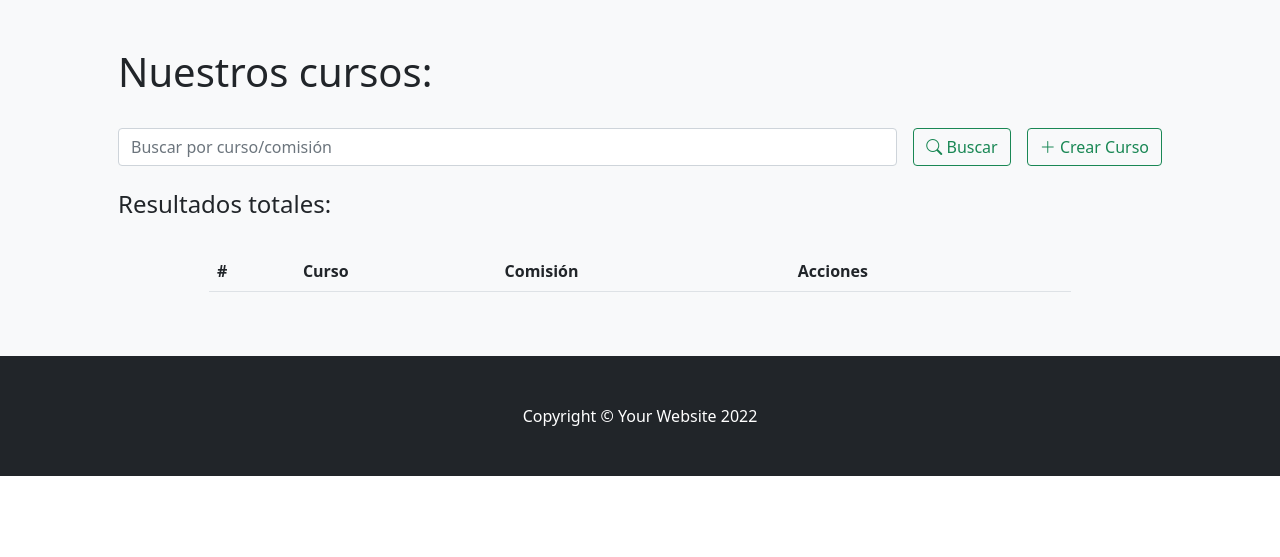
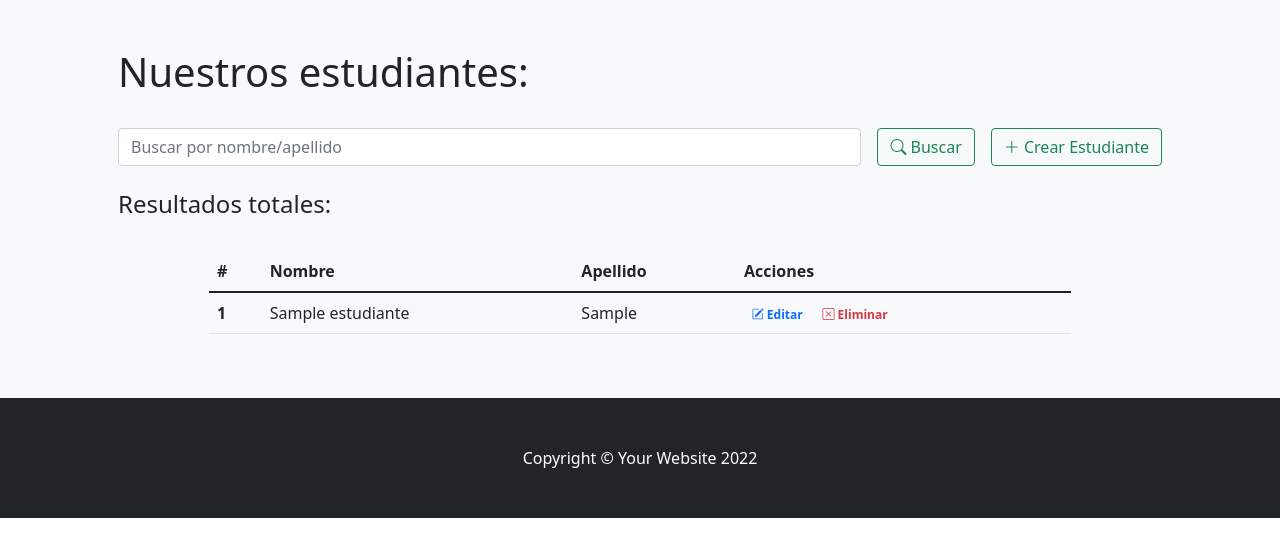
Before and after one commit to lucastrubiano/djangocoder, a Django app: page /coderapp/estudiantes/ in a window 1280 px wide. Shown: the part 56-613 px from the top of the page. Run offline with Django 4.2, Linux system fonts and the light colour scheme; tables that the repository leaves empty hold one stand-in row (values such as "Sample post"); lists and menus that the app fills with data are empty; some libraries are stand-ins or nearby versions.

Commit message:
crud manual listo

```diff
--- a/ProyectoCoder/ProyectoCoderApp/templates/ProyectoCoderApp/estudiantes.html
+++ b/ProyectoCoder/ProyectoCoderApp/templates/ProyectoCoderApp/estudiantes.html
@@ -8,15 +8,18 @@ Estudiantes - App Coder
 {% block contenidoPagina %}
 <section class="bg-light py-5">
     <div class="container px-5">
-        <h1>Nuestros cursos:</h1>
+        <h1>Nuestros estudiantes:</h1>
         <br>
         <div class="row gx-5 justify-content-center">
             <div class="col-lg-12">
                 <form class="d-flex my-2 my-lg-0" action="" method="post">
                     {% csrf_token %}
-                    <input class="flex-grow-0 form-control mr-sm-2" type="search" name="search" placeholder="Buscar por curso/comisión" aria-label="Search">
+                    <input class="flex-grow-0 form-control mr-sm-2" type="search" name="search" placeholder="Buscar por nombre/apellido" aria-label="Search">
                     <button class="btn btn-outline-success text-nowrap ms-3 my-2 my-sm-0" type="submit"> <i class="bi bi-search"></i> Buscar</button>
-                    <a class="btn btn-outline-success text-nowrap ms-3 my-2 my-sm-0" href="{% url 'crear_curso' %}"> <i class="bi bi-plus-lg"></i> Crear Curso</a>
+                    <a class="btn btn-outline-success text-nowrap ms-3 my-2 my-sm-0" href="{% url 'crear_estudiante' %}"> <i class="bi bi-plus-lg"></i> Crear Estudiante</a>
+                    {% comment %}
+                        {% url 'crear_estudiante' %}
+                    {% endcomment %}
                 </form>
             </div>
         </div>
@@ -35,21 +38,27 @@ Estudiantes - App Coder
                     <thead>
                         <tr>
                             <th scope="col">#</th>
-                            <th scope="col">Curso</th>
-                            <th scope="col">Comisión</th>
+                            <th scope="col">Nombre</th>
+                            <th scope="col">Apellido</th>
+                            <!-- <th scope="col">Email</th> -->
                             <th scope="col">Acciones</th>
                         </tr>
                     </thead>
                     <tbody>
 
-                        {% for curso in cursos %}
+                        {% for estudiante in estudiantes %}
                             <tr>
                                 <th scope="row">{{forloop.counter}}</th>
-                                <td>{{curso.nombre}}</td>
-                                <td>{{curso.comision}}</td>
+                                <td>{{estudiante.nombre}}</td>
+                                <td>{{estudiante.apellido}}</td>
+                                <!-- <td>{{estudiante.email}}</td> -->
                                 <td>
-                                    <a href="{% url 'editar_curso' curso.id %}" class="text-primary badge badge-primary text-decoration-none"> <i class="bi bi-pencil-square"></i> Editar</a>
-                                    <a href="{% url 'eliminar_curso' curso.id %}" class="text-danger badge badge-danger text-decoration-none"> <i class="bi bi-x-square"></i> Eliminar</a>
+                                    <a href="{% url 'editar_estudiante' estudiante.id %}" class="text-primary badge badge-primary text-decoration-none"> <i class="bi bi-pencil-square"></i> Editar</a>
+                                    <a href="{% url 'eliminar_estudiante' estudiante.id %}" class="text-danger badge badge-danger text-decoration-none"> <i class="bi bi-x-square"></i> Eliminar</a>
+                                    {% comment %}
+                                        {% url 'editar_estudiante' estudiante.id %}
+                                        {% url 'eliminar_estudiante' estudiante.id %}
+                                    {% endcomment %}
                                 </td>
                             </tr>
                         {% endfor %}
--- a/ProyectoCoder/ProyectoCoderApp/urls.py
+++ b/ProyectoCoder/ProyectoCoderApp/urls.py
@@ -7,6 +7,9 @@ urlpatterns = [
     path('', inicio, name="inicio"),
 
     path('estudiantes/', estudiantes, name="estudiantes"),
+    path('crear_estudiante/', crear_estudiante, name="crear_estudiante"),
+    path('eliminar_estudiante/<estudiante_id>', eliminar_estudiante, name="eliminar_estudiante"),
+    path('editar_estudiante/<estudiante_id>', editar_estudiante, name="editar_estudiante"),
 
     path('profesores/', profesores, name="profesores"),
     path(r'list', ProfesList.as_view(), name="profe_list"),
--- a/ProyectoCoder/ProyectoCoderApp/views.py
+++ b/ProyectoCoder/ProyectoCoderApp/views.py
@@ -3,8 +3,8 @@ import datetime
 from django.shortcuts import redirect, render
 from django.http import HttpResponse
 
-from .models import Curso, Profesor
-from .forms import NuevoCurso
+from .models import Curso, Estudiante, Profesor
+from .forms import EstudianteFormulario, NuevoCurso
 from django.db.models import Q
 
 from django.views.generic import ListView
@@ -42,8 +42,72 @@ def buscar_comision(request):
 """
 
 def estudiantes(request):
-    return render(request,"ProyectoCoderApp/estudiantes.html",{})
 
+    if request.method == "POST":
+
+        search = request.POST["search"]
+
+        if search != "":
+            estudiantes = Estudiante.objects.filter( Q(nombre__icontains=search) | Q(apellido__icontains=search) ).values()
+
+            return render(request,"ProyectoCoderApp/estudiantes.html",{"estudiantes":estudiantes, "search":True, "busqueda":search})
+
+    estudiantes = Estudiante.objects.all()
+
+    return render(request,"ProyectoCoderApp/estudiantes.html",{"estudiantes":estudiantes})
+
+def crear_estudiante(request):
+
+    # post
+    if request.method == "POST":
+
+        formulario = EstudianteFormulario(request.POST)
+
+        if formulario.is_valid():
+
+            info = formulario.cleaned_data
+
+            estudiante = Estudiante(nombre=info["nombre"],apellido=info["apellido"],email=info["email"])
+            estudiante.save()
+
+            return redirect("estudiantes")
+
+        return render(request,"ProyectoCoderApp/formulario_estudiante.html",{"form":formulario})
+
+    # get
+    formulario = EstudianteFormulario()
+    return render(request,"ProyectoCoderApp/formulario_estudiante.html",{"form":formulario})
+
+def eliminar_estudiante(request,estudiante_id):
+
+    estudiante = Estudiante.objects.get(id=estudiante_id)
+    estudiante.delete()
+
+    return redirect("estudiantes")
+
+def editar_estudiante(request,estudiante_id):
+
+    estudiante = Estudiante.objects.get(id=estudiante_id)
+
+    if request.method == "POST":
+
+        formulario = EstudianteFormulario(request.POST)
+
+        if formulario.is_valid():
+
+            info_estudiante = formulario.cleaned_data
+
+            estudiante.nombre = info_estudiante["nombre"]
+            estudiante.apellido = info_estudiante["apellido"]
+            estudiante.email = info_estudiante["email"]
+            estudiante.save()
+
+            return redirect("estudiantes")
+
+    # get
+    formulario = EstudianteFormulario(initial={"nombre":estudiante.nombre, "apellido":estudiante.apellido, "email": estudiante.email})
+
+    return render(request,"ProyectoCoderApp/formulario_estudiante.html",{"form":formulario})
 
 
 def cursos(request):
```
Also changed, not shown: ProyectoCoder/ProyectoCoderApp/forms.py (+7 -0 lines), ProyectoCoder/ProyectoCoderApp/templates/ProyectoCoderApp/formulario_estudiante.html (added, +38 -0 lines).
